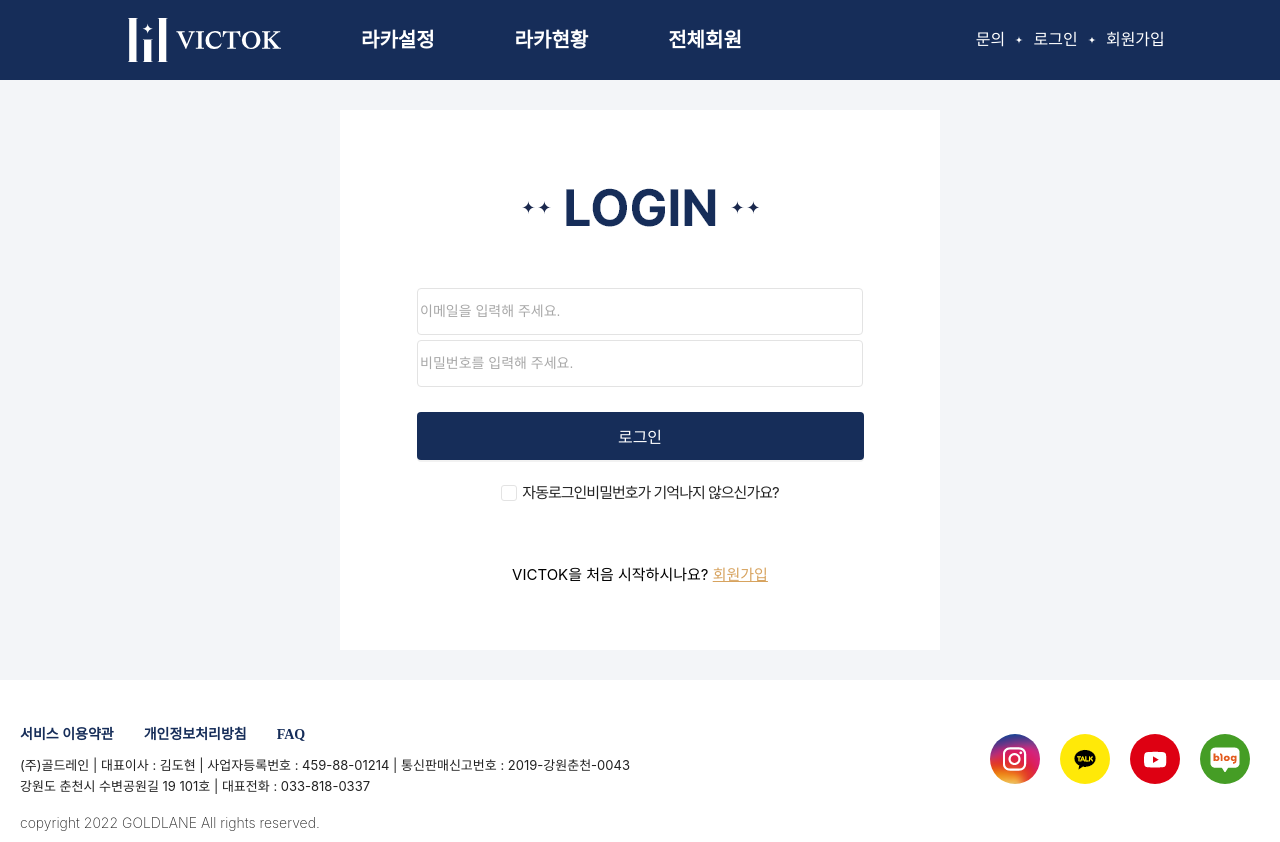
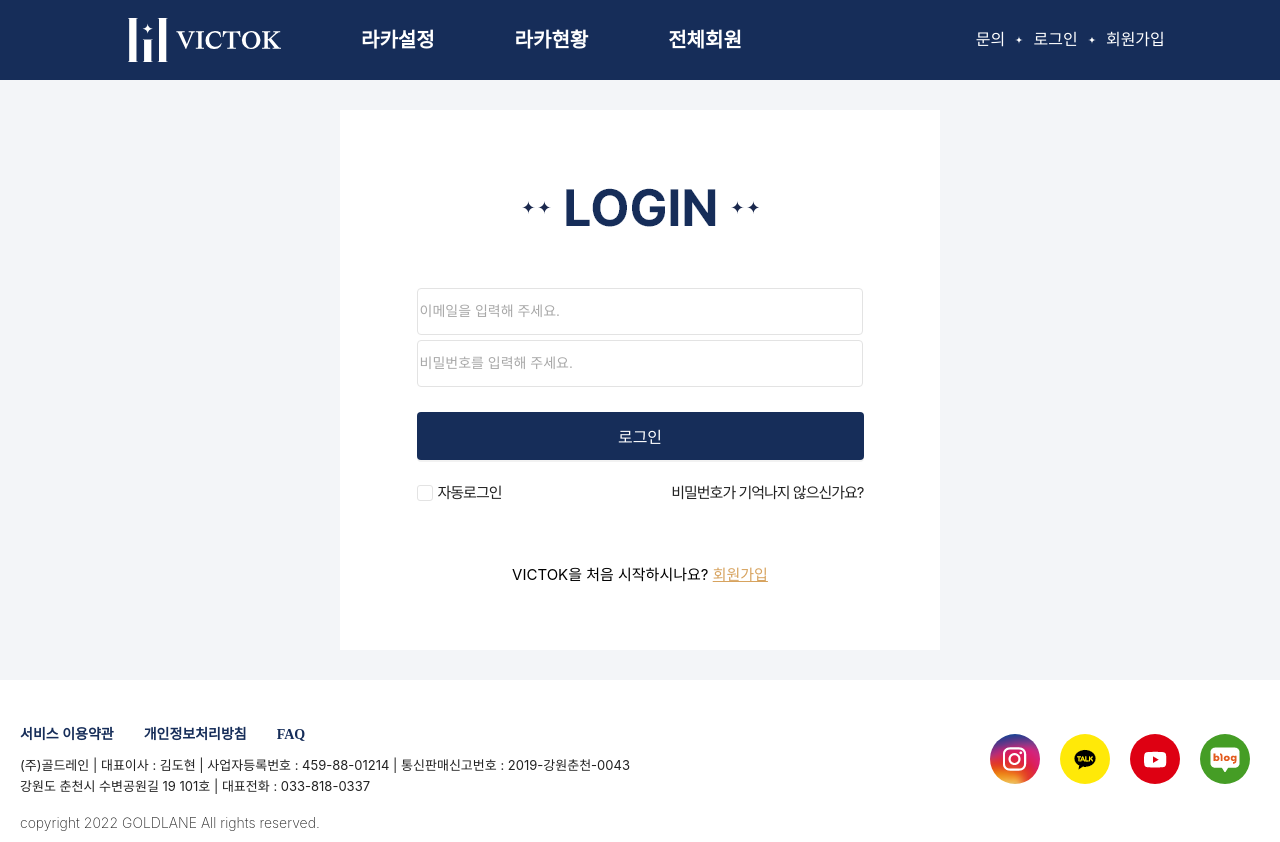
Before and after one commit to tuz22/victok-clone, a React (Create React App) app: page /login in a window 1280 px wide. Built offline with nearby package versions, Linux system fonts and the light colour scheme.

Commit message:
css 수정

```diff
--- a/src/style/register.css
+++ b/src/style/register.css
@@ -42,7 +42,7 @@ section {
 .register-form h3 {
   margin-top: 30px;
 }
-.input-form {
+.register-form .input-form {
   display: flex;
   align-items: center;
 }
```
